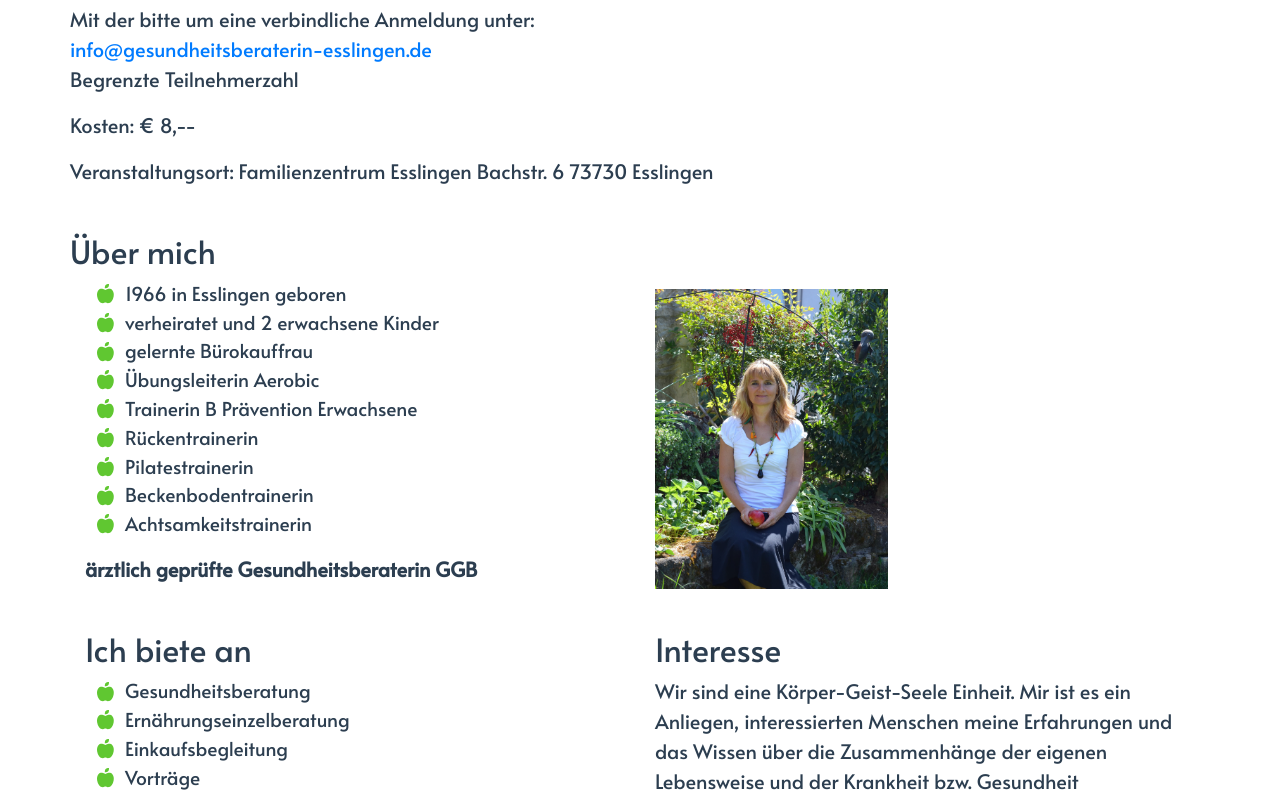
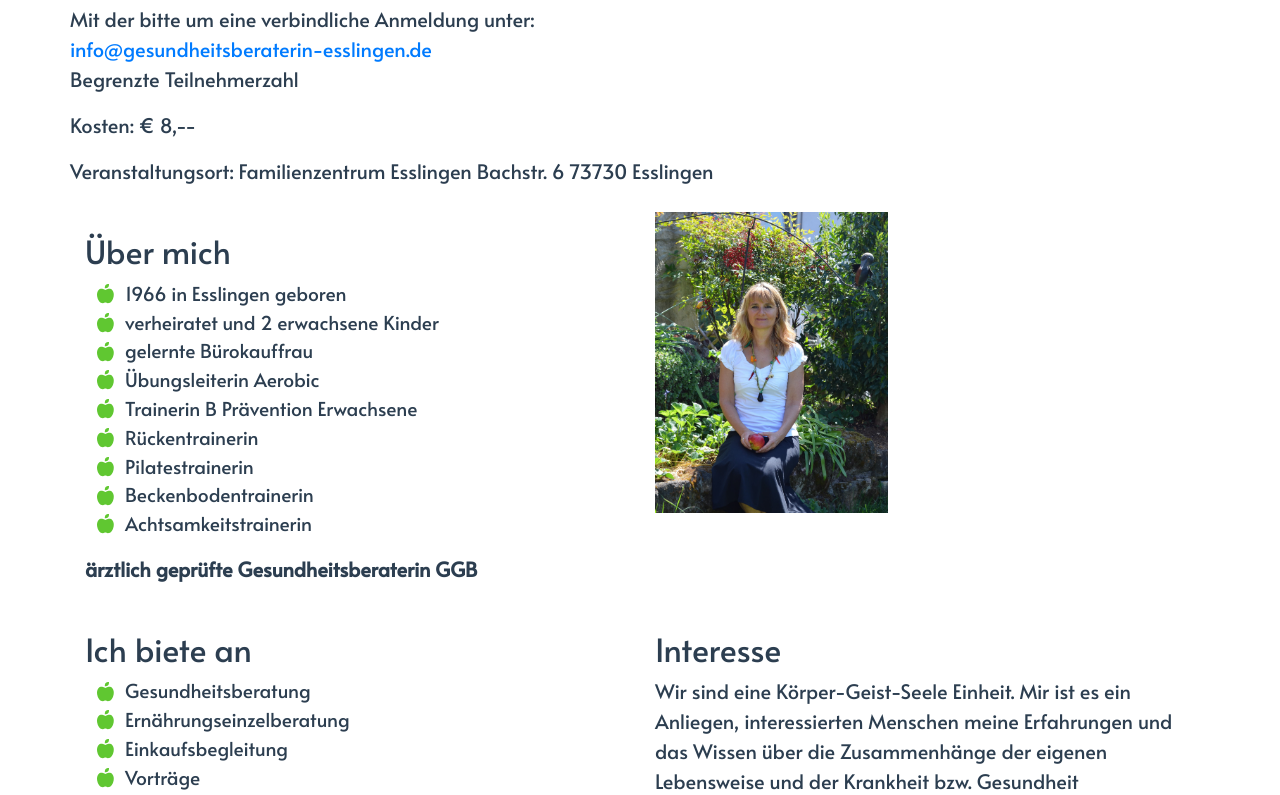
Before and after one commit to itmr-dev/gesundheitsberaterin-esslingen.de, a Vue app: page / in a window 1280 px wide. Shown: the part 566-1361 px from the top of the page. Built offline with nearby package versions, Linux system fonts and the light colour scheme.

Commit message:
changed favicon and title

```diff
--- a/src/App.vue
+++ b/src/App.vue
@@ -67,10 +67,8 @@
         </b-row>
 
         <b-row>
-          <h2>Über mich</h2>
-        </b-row>
-        <b-row>
           <b-col>
+            <h2>Über mich</h2>
             <ul class="fa-ul">
               <li><span class="fa-li"><i class="fas fa-apple-alt"></i></span>1966 in Esslingen geboren</li>
               <li><span class="fa-li"><i class="fas fa-apple-alt"></i></span>verheiratet und 2 erwachsene Kinder</li>
@@ -208,6 +206,7 @@
 </template>
 
 <script>
+  document.title = 'Cornelia Straub - Gesundheitsberaterin GGB';
   export default {
     name: 'App',
     components: {}
```
Also changed, not shown: 1 other file (tests, documents, lock files or other folders).
